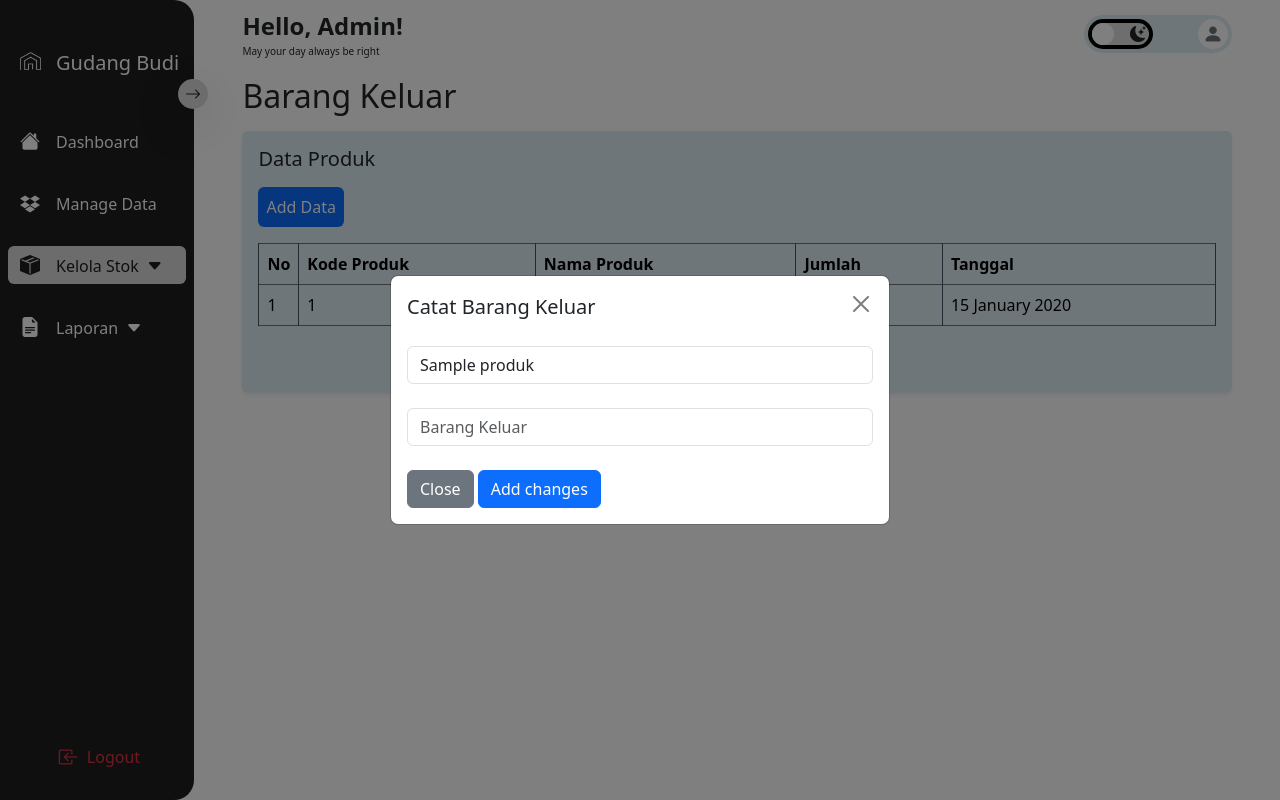
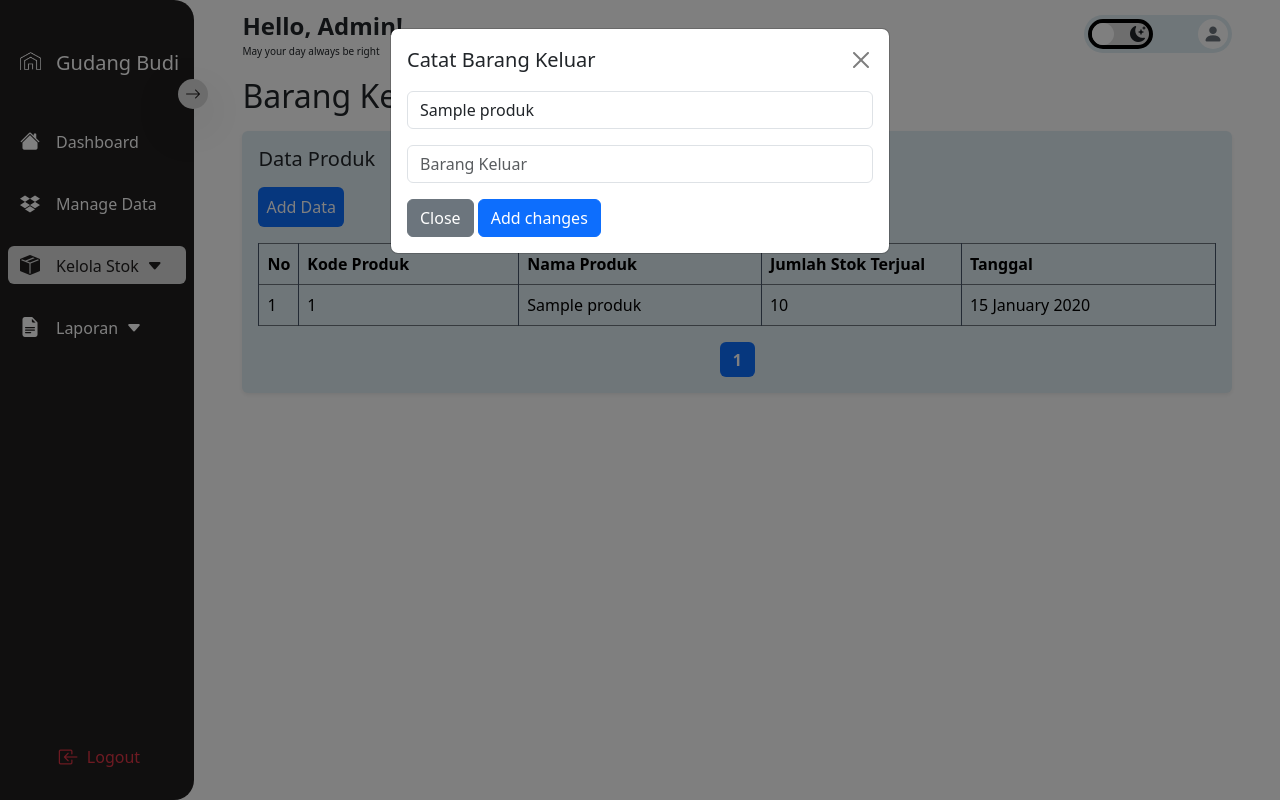
Before and after one commit to zackyhermawan/web_inventaris_toko_grosir, a PHP site: page /barangKeluar.php in a window 1280 px wide, after a click on "Add Data". Run offline with PHP 8.4, Linux system fonts and the light colour scheme; the visitor is signed in with stand-in values (Sample User, id 1); tables that the repository leaves empty or names only in its code hold one stand-in row (values such as "Sample post").

Commit message:
Update barangKeluar.php

```diff
--- a/Dashboard_webDev/barangKeluar.php
+++ b/Dashboard_webDev/barangKeluar.php
@@ -7,7 +7,7 @@ if (!isset($_SESSION['username'])) {
   exit();
 }
 
-if ($_SESSION['role'] !== 'Admin') {
+if ($_SESSION['role'] !== 'admin') {
   echo "<script>
         alert('Anda bukan admin. Anda tidak dapat mengakses halaman ini.');
         window.location.href = 'dashboard.php';
@@ -69,6 +69,7 @@ if (isset($_POST['keluar'])) {
     <meta name="viewport" content="width=device-width, initial-scale=1" />
     <title>Dashboard - Admin</title>
     <link rel="stylesheet" href="style.css" />
+    <link rel="icon" href="./asset/logo-img.png">
     <link href="https://cdn.jsdelivr.net/npm/bootstrap-icons/font/bootstrap-icons.css" rel="stylesheet" />
     <link href="https://cdn.jsdelivr.net/npm/bootstrap@5.3.3/dist/css/bootstrap.min.css" rel="stylesheet" integrity="sha384-QWTKZyjpPEjISv5WaRU9OFeRpok6YctnYmDr5pNlyT2bRjXh0JMhjY6hW+ALEwIH" crossorigin="anonymous" />
   </head>
@@ -173,13 +174,13 @@ if (isset($_POST['keluar'])) {
                     <h5 class="card-title m-0">Data Produk</h5>
                     <a href="" data-bs-toggle="modal" data-bs-target="#exampleModal" class="d-inline-block text-decoration-none p-2 bg-primary text-white rounded my-3" >Add Data</a>
                     <div class="table-responsive">
-                      <table class="table table-bordered border-secondary px-2">
+                      <table class="table table-hover table-bordered border-secondary px-2">
                         <thead>
                           <tr>
                             <th style="width: 30px;">No</th>
                             <th>Kode Produk</th>
                             <th>Nama Produk</th>
-                            <th>Jumlah</th>
+                            <th style="width: 200px;">Jumlah Stok Terjual</th>
                             <th>Tanggal</th>
                           </tr>
                         </thead>
@@ -220,34 +221,33 @@ if (isset($_POST['keluar'])) {
   </body>
   <!-- Modal ADD DATA -->
 <div class="modal fade" id="exampleModal" tabindex="-1" aria-labelledby="exampleModalLabel" aria-hidden="true">
-      <div class="modal-dialog modal-dialog-centered">
+    <div class="modal-dialog">
       <div class="modal-content">
         <div class="modal-body">
-            <div class="header mb-4 d-flex justify-content-between">
+          <div class="header mb-3 d-flex align-items-center justify-content-between">
             <h1 class="modal-title fs-5" id="exampleModalLabel">Catat Barang Keluar</h1>
             <button type="button" class="btn-close" data-bs-dismiss="modal" aria-label="Close"></button>
           </div>
-
+          <!-- FORM ADD DATA -->
           <form method="POST" class="d-flex flex-column rounded-3 justify-content-center">
-                <select class="form-control" name="id_produk">
+              <select class="form-control mb-3" name="id_produk">
                 <?php while ($select = mysqli_fetch_array($result_keluar_stok)):?>
                 <option value="<?= $select['id_produk'] ?>"><?= $select['nama_produk'] ?></option>
                 <?php endwhile ?>
               </select>
-                <br>
 
-                <div>
+              <div class="mb-3">
                 <input type="number" name="keluar_stok" placeholder="Barang Keluar" class="form-control" id="" required />
               </div>
-                <br>
 
             <div class="footer">
             <button type="button" class="btn btn-secondary" data-bs-dismiss="modal">Close</button>
+            <!-- *Button name=submit nabrak sama type=button -->
             <button name="keluar" class="btn btn-primary">Add changes</button>
           </div>
+          <!-- *PENEMPATAN FORM (gak bisa di submit jika button tidak didalam tag form) -->
         </form>
         </div>
     </div>
   </div>
-    </div>
 </html>
```
Lines whose indentation alone changed are shown as unchanged.
